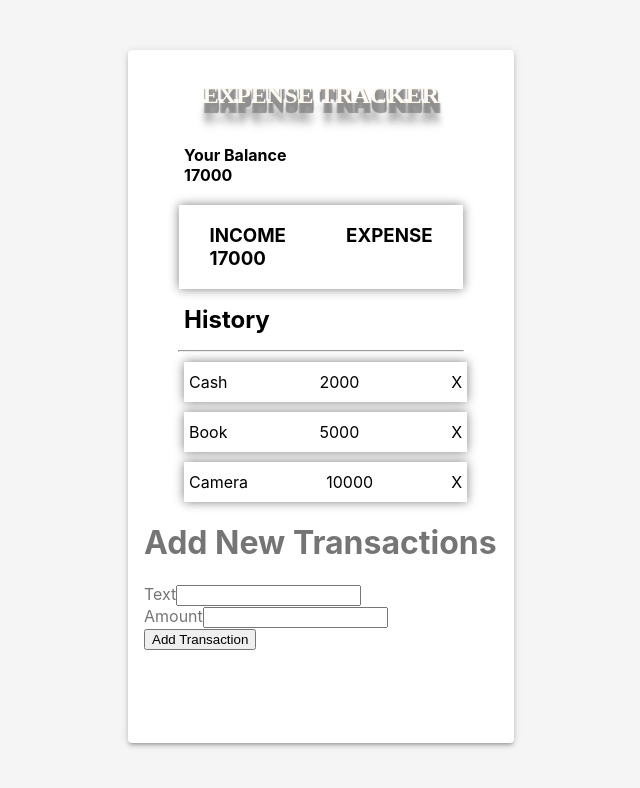
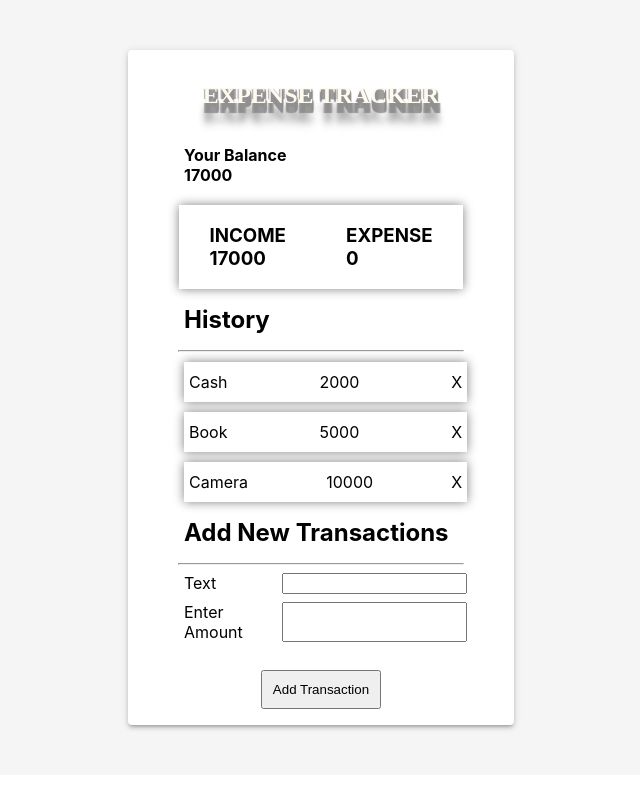
Before and after one commit to 007Abdullah/Expense-Tracker-with-Typescript-7a, a React (Create React App) app: page / in a window 1280 px wide. Shown: the top 788 px of the page, without its empty margins (319-959 px from the left). Built offline with nearby package versions, Linux system fonts and the light colour scheme.

Commit message:
Complete

```diff
--- a/src/App.tsx
+++ b/src/App.tsx
@@ -15,10 +15,11 @@ const useStyles = makeStyles((theme) => ({
   root: {
     flexGrow: 1,
     backgroundColor: '#f5f5f5',
+    height: 'auto'
   },
   paper: {
     width: '30%',
-    height: '661px',
+    height: 'auto',
     padding: theme.spacing(2),
     color: theme.palette.text.secondary,
   },
--- a/src/components/Addtransaction.tsx
+++ b/src/components/Addtransaction.tsx
@@ -1,10 +1,32 @@
+import { makeStyles } from '@material-ui/core';
 import React, { useContext, useState } from 'react';
 import { GlobalContext } from '../globalContext/Context';
 
-
+const useStyle = makeStyles((theme) => ({
+    text: {
+        width: '80%',
+        color: 'black',
+        display: 'flex',
+        justifyContent: 'space-between',
+        margin: theme.spacing(1),
+        marginLeft: '40px'
+    },
+    amount: {
+        width: '80%',
+        color: 'black',
+        display: 'flex',
+        justifyContent: 'space-between',
+        margin: theme.spacing(1),
+        marginLeft: '40px'
+    },
+    btn: {
+        textAlign: 'center',
+    }
+}))
 
 const Addtransaction: React.FC = () => {
 
+    const classes = useStyle();
     const { addTransactions } = useContext(GlobalContext);
 
     const [title, setTitle] = useState<string>("");
@@ -24,17 +46,21 @@ const Addtransaction: React.FC = () => {
 
     return (
         <React.Fragment>
-            <h1>Add New Transactions</h1>
+            <h1 style={{ color: 'black', marginLeft: '40px', fontSize: '1.5em' }}>Add New Transactions</h1>
+            <hr style={{ width: '80%' }} />
             <form onSubmit={handleSubmit}>
-                <div>
+                <div className={classes.text}>
                     <label>Text</label>
                     <input type="text" value={title} onChange={(e) => setTitle(e.target.value)} required />
                 </div>
-                <div>
-                    <label>Amount</label>
+                <div className={classes.amount}>
+                    <label>Enter Amount</label>
                     <input type="number" value={amount} onChange={(e) => setAmount(e.target.value)} required />
                 </div>
-                <button>Add Transaction</button>
+                <br />
+                <div className={classes.btn}>
+                    <button style={{ color: 'black', padding: '10px' }}>Add Transaction</button>
+                </div>
             </form>
         </React.Fragment>
     )
--- a/src/components/Getexpense.tsx
+++ b/src/components/Getexpense.tsx
@@ -18,7 +18,7 @@ const Getexpense: React.FC = () => {
 
     return (
         <React.Fragment>
-
+            {getExpense}
         </React.Fragment>
     )
 }
--- a/src/components/IncomeExpense.tsx
+++ b/src/components/IncomeExpense.tsx
@@ -20,7 +20,7 @@ const IncomeExpense: React.FC = () => {
         <React.Fragment>
             <div style={{ color: 'black', width: '80%', display: 'flex', justifyContent: 'space-around', backgroundColor: 'white', margin: '0 auto', marginTop: '20px', boxShadow: '0 0 10px gray' }}>
                 <h3>INCOME <br />{getIcome}</h3>
-                <h3>EXPENSE <br />{Getexpense}</h3>
+                <h3>EXPENSE <br /><Getexpense /></h3>
             </div>
         </React.Fragment>
     )
```
Also changed, not shown: 20 other files (tests, documents, lock files or other folders).
